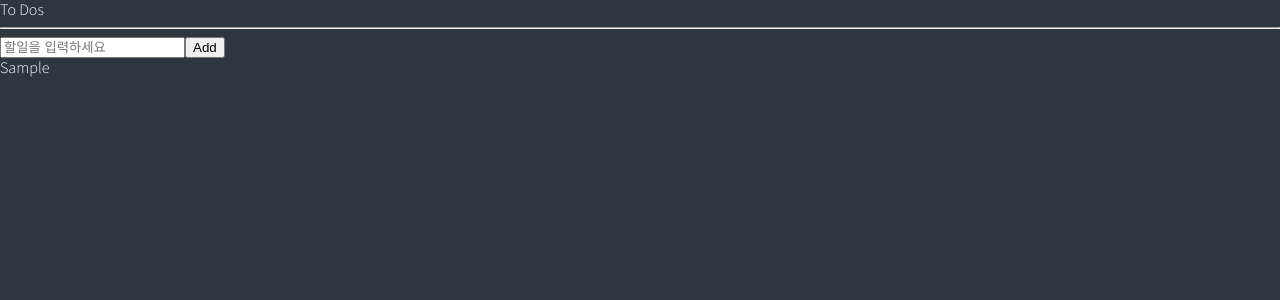
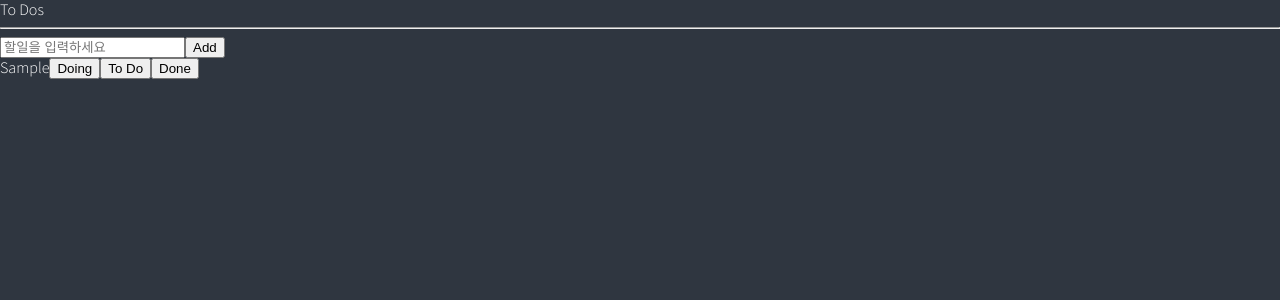
Before and after one commit to Hyun-h/masterclass-todo, a React (Create React App) app: page / in a window 1280 px wide. Both pictures are taken after typing "Sample" into the empty fields and a click on the button "Add". Shown: the top 300 px of the page. Built offline with nearby package versions, Linux system fonts and the light colour scheme.

Commit message:
기능별 컴포넌트 분리, 의존성 낮추기, 리스트에 버튼 추가

```diff
--- /dev/null
+++ b/src/components/CreateToDo.tsx
@@ -0,0 +1,31 @@
+import { useForm } from 'react-hook-form';
+import { useSetRecoilState } from 'recoil';
+import { toDoState } from './atoms';
+
+interface IForm {
+    toDo: string;
+}
+
+function CreateToDo() {
+    //컴포넌트 분리로 기능이 분리되었으므로 use"Set"RecoilState를 써야함
+    const setToDos = useSetRecoilState(toDoState);
+    const { register, handleSubmit, setValue } = useForm<IForm>();
+    const onSubmit = ({ toDo }: IForm) => {
+        setToDos((oldToDos) => [{ text: toDo, id: Date.now(), category: 'TO_DO' }, ...oldToDos]);
+        setValue('toDo', '');
+    };
+
+    return (
+        <form onSubmit={handleSubmit(onSubmit)}>
+            <input
+                {...register('toDo', {
+                    required: '할일 입력 좀 부탁해요',
+                })}
+                placeholder='할일을 입력하세요'
+            />
+            <button>Add</button>
+        </form>
+    );
+}
+
+export default CreateToDo;
--- /dev/null
+++ b/src/components/ToDo.tsx
@@ -0,0 +1,14 @@
+import { IToDo } from './atoms';
+
+function ToDo({ text }: IToDo) {
+    return (
+        <li>
+            <span>{text}</span>
+            <button>Doing</button>
+            <button>To Do</button>
+            <button>Done</button>
+        </li>
+    );
+}
+
+export default ToDo;
--- a/src/components/ToDoList.tsx
+++ b/src/components/ToDoList.tsx
@@ -1,51 +1,21 @@
-import { useForm } from 'react-hook-form';
-import { atom, useRecoilState } from 'recoil';
-
-interface IToDo {
-    text: string;
-    id: number;
-    //타입스크립트는 매우 한정적인 범위도 만들어서 관리할 수 있음
-    category: 'TO_DO' | 'DOING' | 'DONE';
-}
-
-interface IForm {
-    toDo: string;
-}
-
-//현재 atom 의 성격을 타입스크립트한테 설명해줌
-const toDoState = atom<IToDo[]>({
-    key: 'toDo',
-    default: [],
-});
+import { useRecoilValue } from 'recoil';
+import { toDoState } from './atoms';
+import CreateToDo from './CreateToDo';
+import ToDo from './ToDo';
 
 function ToDoList() {
-    //value와 변경 함수를 둘 다 얻고 싶으면 useRecoilState hook 사용. useState 생각하면 될 듯. useRecoilValue, useSetRecoilState 기능 혼합해서 쓸 경우 사용
-    const [toDos, setToDos] = useRecoilState(toDoState);
-    const { register, handleSubmit, setValue } = useForm<IForm>();
-    const onSubmit = ({ toDo }: IForm) => {
-        //useState 생각하면 됨. toDos는 mutate 하고 있기 때문에 바로 push 하면 렌더링이 일어나지 않음.
-        //[oldToDo]를 하면 배열 안에 배열을 담게 됨. [...oldToDos]를 해야 요소를 복사해서 넣음.
-        setToDos((oldToDos) => [{ text: toDo, id: Date.now(), category: 'TO_DO' }, ...oldToDos]);
-        //setValue로 제출되면 form 초기화
-        setValue('toDo', '');
-    };
+    //컴포넌트 분리로 기능이 분리되었으므로 가져와서 쓰는 useRecoil"Value"를 써야함
+    const toDos = useRecoilValue(toDoState);
 
     return (
         <div>
             <h1>To Dos</h1>
             <hr />
-            <form onSubmit={handleSubmit(onSubmit)}>
-                <input
-                    {...register('toDo', {
-                        required: '할일 입력 좀 부탁해요',
-                    })}
-                    placeholder='할일을 입력하세요'
-                />
-                <button>Add</button>
-            </form>
+            <CreateToDo />
             <ul>
                 {toDos.map((toDo) => (
-                    <li key={toDo.id}>{toDo.text}</li>
+                    // === <ToDo text={toDo.text} category={toDo.category} id={toDo.id} />
+                    <ToDo key={toDo.id} {...toDo} />
                 ))}
             </ul>
         </div>
--- /dev/null
+++ b/src/components/atoms.tsx
@@ -0,0 +1,12 @@
+import { atom } from 'recoil';
+
+export interface IToDo {
+    text: string;
+    id: number;
+    category: 'TO_DO' | 'DOING' | 'DONE';
+}
+
+export const toDoState = atom<IToDo[]>({
+    key: 'toDo',
+    default: [],
+});
```
